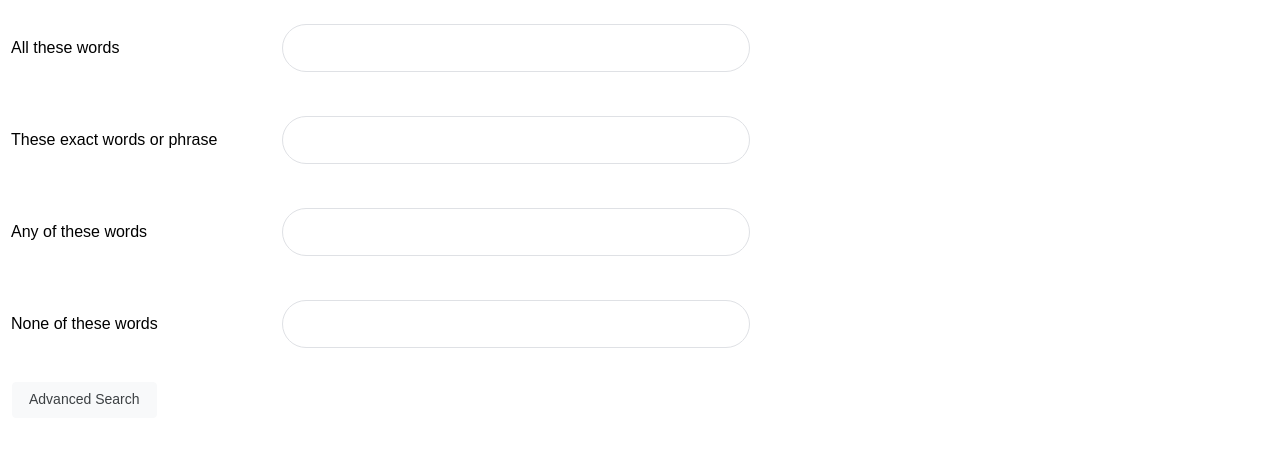
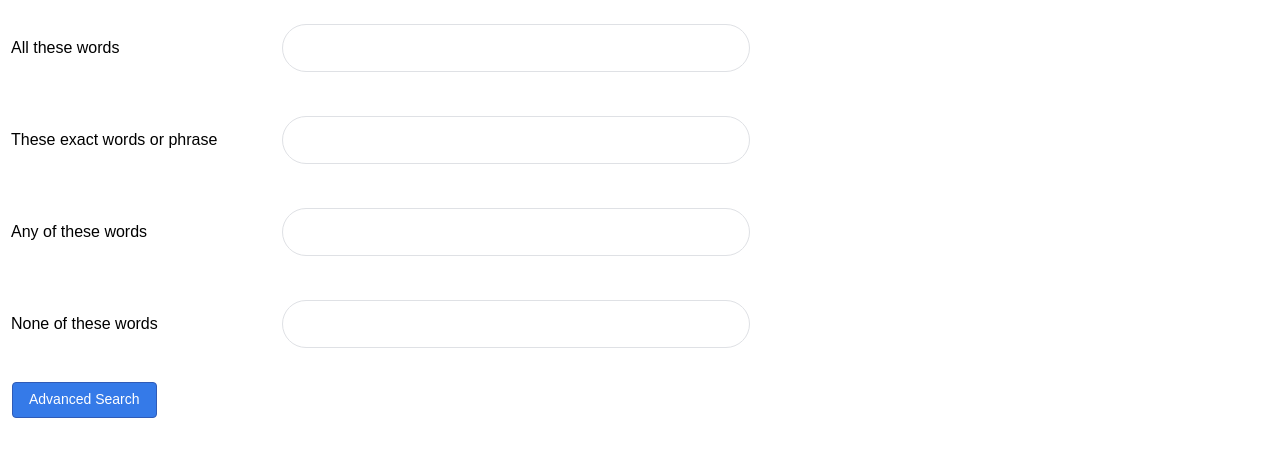
Before and after one commit to samsam78/CS50web_project0, a plain HTML site: page Google_Advanced_search.html in a window 1280 px wide. Shown: the part 137-594 px from the top of the page. Drawn offline with Linux system fonts and the light colour scheme.

Commit message:
should be the last commit before submission

```diff
--- a/GoogleStyle.css
+++ b/GoogleStyle.css
@@ -12,7 +12,6 @@ body{
     display: block;
     text-align: right;
 }
-
 
 img{
     display: block;
@@ -52,6 +51,24 @@ input[type=text]{
     cursor: pointer;
     user-select: none;
 }
+.GAdvancedSearchButton{
+    background-color: #357ae8;
+    border: 1px solid #2f5bb7;
+    border-radius: 4px;
+    color: white;
+    font-family: arial,sans-serif;
+    font-size: 14px;
+    margin: 11px 4px;
+    padding: 0 16px;
+    line-height: 27px;
+    height: 36px;
+    min-width: 54px;
+    text-align: center;
+    cursor: pointer;
+    user-select: none;
+}
+
+
 
 
 input:hover{
--- a/Google_Advanced_search.html
+++ b/Google_Advanced_search.html
@@ -32,7 +32,7 @@
                     </tr>
             </tbody>
             </table>
-                <input class="GsearchButton" type="submit" value="Advanced Search">
+                <input class="GAdvancedSearchButton" type="submit" value="Advanced Search">
 
         </form>
 
```
Also changed, not shown: Google_Image_search.html (+10 -11 lines), Google_search.html (+1 -1 lines).
